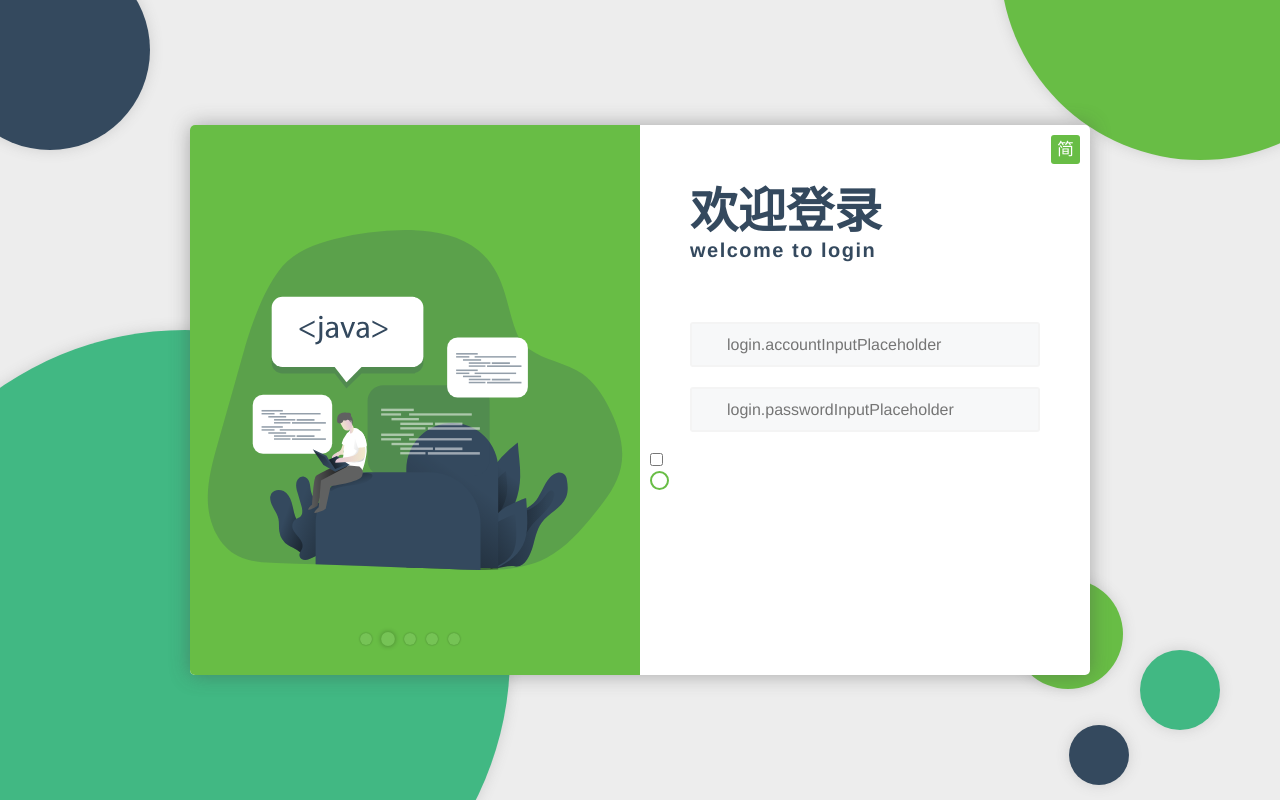
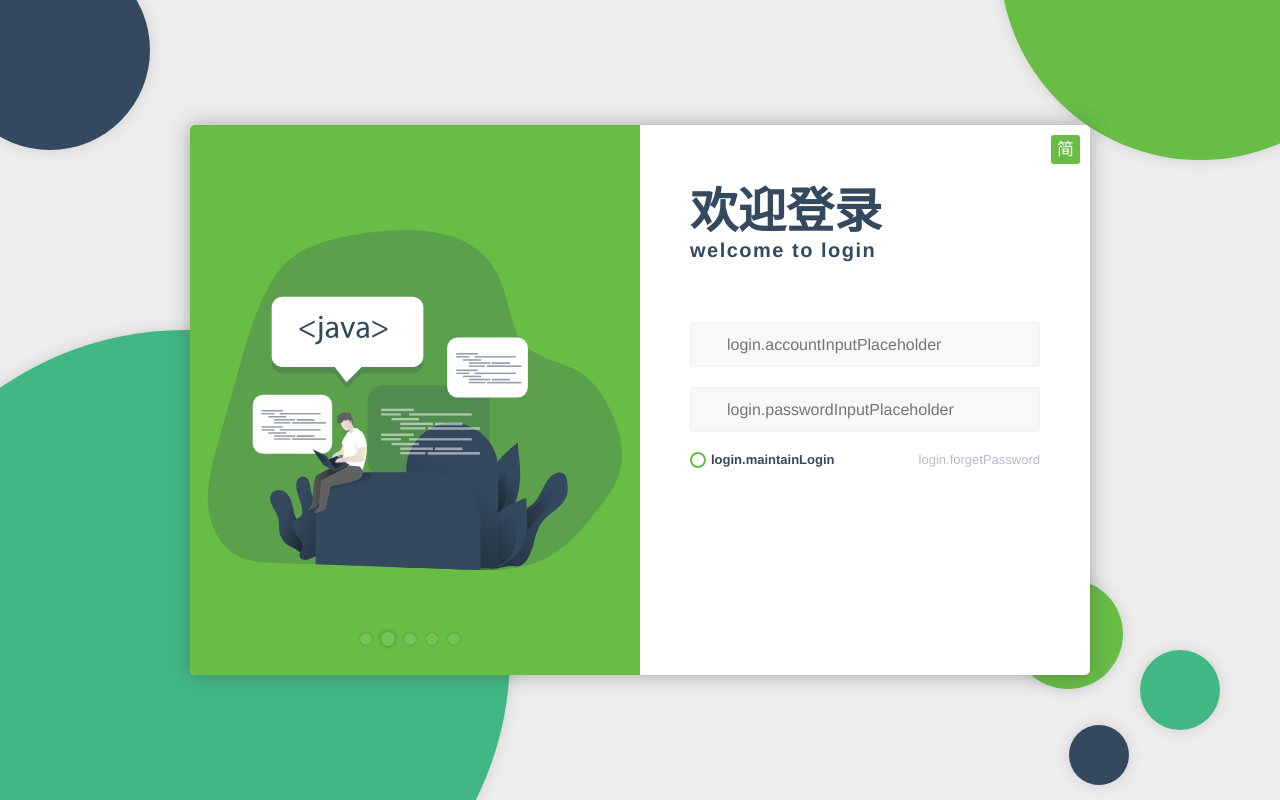
Before and after one commit to WangJunLiangA/spring-vue-example, a Vue app in the folder forntEnd/: page /signin in a window 1280 px wide. Built offline with nearby package versions, Linux system fonts and the light colour scheme.

Commit message:
完成圆形选择框的封装

```diff
--- /dev/null
+++ b/forntEnd/src/components/circle-checkbox.vue
@@ -0,0 +1,82 @@
+<!--
+ * @Description: 圆形复选框
+ * @Author: JunLiangWang
+ * @Date: 2022-02-01 15:32:26
+ * @LastEditors: JunLiangWang
+ * @LastEditTime: 2022-02-01 16:06:48
+-->
+<template>
+  <div class="checkbox-container">
+    <input id="clCheckbox" type="checkbox" v-model="isCheck"/>
+    <label class="checkbox-label" for="clCheckbox"></label>
+    <label class="title" @click="isCheck=!isCheck">{{title}}</label>
+  </div>
+</template>
+
+<script>
+export default {
+  name: "circle-checkbox",
+  props:{
+      //显示标题
+      title:{
+          type:String,
+          default:""
+      },
+      //v-model
+      modelValue:{
+          type:Boolean,
+          default:false
+      }
+  },
+  data(){
+      return {
+          isCheck:this.modelValue
+      }
+  },
+  watch:{
+      isCheck(nv)
+      {
+          this.$emit("update:modelValue",nv)
+      },
+      modelValue(nv)
+      {
+        this.isCheck=nv;
+      }
+  }
+};
+</script>
+
+<style scoped>
+.checkbox-container
+{
+    display: flex;
+    flex-direction: row;
+    align-items: center;
+}
+input {
+  width: 0px;
+}
+.checkbox-label {
+  border-radius: 100%;
+  border: solid 2px #68bd45;
+  display: block;
+  width: 12px;
+  height: 12px;
+  cursor: pointer;
+}
+input:checked + .checkbox-label::before {
+  display: block;
+  content: "\2714";
+  text-align: center;
+  vertical-align: middle;
+    font-size: 12px;
+  color: white;
+}
+input:checked + .checkbox-label {
+  background: #68bd45;
+}
+.title{
+    margin-left:5px;
+    cursor: pointer;
+}
+</style>
--- a/forntEnd/src/internationalization/language/en.json
+++ b/forntEnd/src/internationalization/language/en.json
@@ -2,6 +2,8 @@
 {
   "login": {
     "accountInputPlaceholder": "Please enter your account or mobile",
-    "passwordInputPlaceholder": "Please enter your password"
+    "passwordInputPlaceholder": "Please enter your password",
+    "forgetPassword":"Forget Password",
+    "maintainLogin":"Maintain Login"
   }
 }
--- a/forntEnd/src/internationalization/language/zh.json
+++ b/forntEnd/src/internationalization/language/zh.json
@@ -1,6 +1,8 @@
 {
   "login": {
     "accountInputPlaceholder": "请输入您的账户或者手机号码",
-    "passwordInputPlaceholder": "请输入您的密码"
+    "passwordInputPlaceholder": "请输入您的密码",
+    "forgetPassword":"忘记密码",
+    "maintainLogin":"保持登录"
   }
 }
--- a/forntEnd/src/views/login/views/sign-in.vue
+++ b/forntEnd/src/views/login/views/sign-in.vue
@@ -3,7 +3,7 @@
  * @Author: JunLiangWang
  * @Date: 2022-01-27 16:23:31
  * @LastEditors: JunLiangWang
- * @LastEditTime: 2022-01-31 22:49:19
+ * @LastEditTime: 2022-02-01 16:05:28
 -->
 <template>
   <div class="container">
@@ -34,9 +34,9 @@
       ></icon-input>
     </div>
     <!--选择框-->
-    <div>
-      <input id="test" type="checkbox" value="测试"/>
-      <label class="test" for="test"></label>
+    <div class="item three-container">
+      <circle-checkbox :title="language.maintainLogin" v-model="isMaintain"></circle-checkbox>
+      <a>{{language.forgetPassword}}</a>
     </div>
   </div>
 </template>
@@ -45,12 +45,14 @@
 import langChangeBtn from "@/components/lang-change-btn.vue";
 import logTitle from "../componets/log-title.vue";
 import iconInput from "../componets/icon-input.vue";
+import circleCheckbox from "@/components/circle-checkbox";
 export default {
   name: "signIn",
   components: {
     langChangeBtn,
     logTitle,
     iconInput,
+    circleCheckbox,
   },
   data() {
     return {
@@ -67,7 +69,9 @@ export default {
         },
       },
       //是否大写
-      isCaps:false,
+      isCaps: false,
+      //是否保持登录
+      isMaintain: false,
     };
   },
   computed: {
@@ -76,6 +80,8 @@ export default {
       return {
         accountInputPlaceholder: this.$t(pre + ".accountInputPlaceholder"),
         passwordInputPlaceholder: this.$t(pre + ".passwordInputPlaceholder"),
+        forgetPassword: this.$t(pre + ".forgetPassword"),
+        maintainLogin: this.$t(pre + ".maintainLogin"),
       };
     },
   },
@@ -101,7 +107,7 @@ export default {
 };
 </script>
 
-<style scoped>
+<style lang="scss" scoped>
 .container {
   padding: 10px;
   box-sizing: border-box;
@@ -132,23 +138,21 @@ p {
   color: #c9d0d9;
   margin-top: 0;
 }
-.test{
-  border-radius: 100%;
-  border:solid 2px #68bd45;
-  display: block;
-  width: 15px;
-  height: 15px;
-  cursor: pointer;
-}
-input:checked+.test::before{
-  display: block;
-  content: "\2714";
-  text-align: center;
-  vertical-align: middle;
-  font-size: 10px;
-  color: white;
-}
-input:checked+.test{
-  background: #68bd45;
+.three-container {
+  padding-top: 0;
+  font-size: 13px;
+  font-weight: bold;
+  display: flex;
+  flex-wrap: nowrap;
+  justify-content: space-between;
+  align-items: center;
+  a{
+    color:#b7bdc4;
+    cursor: pointer;
+    font-weight: normal;
+  }
+  a:hover{
+    color: #34495e;
+  }
 }
 </style>
```
